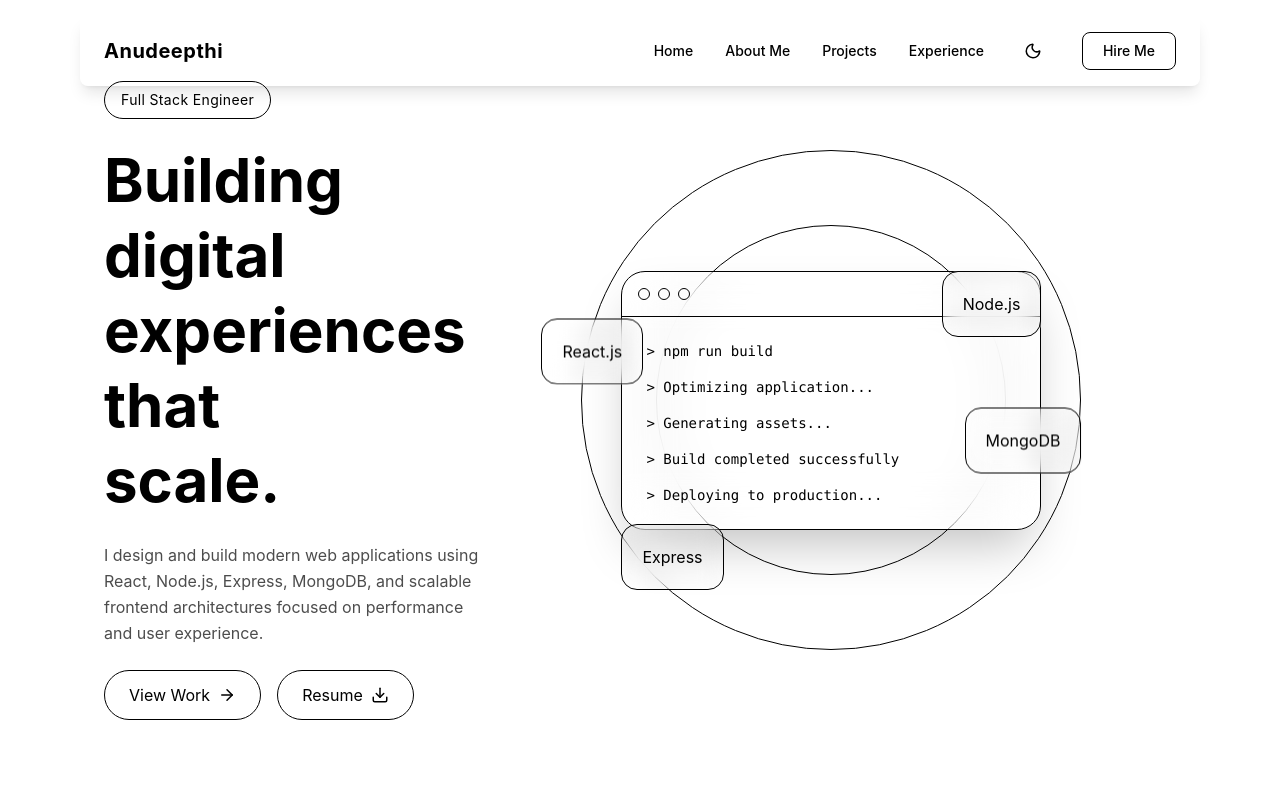
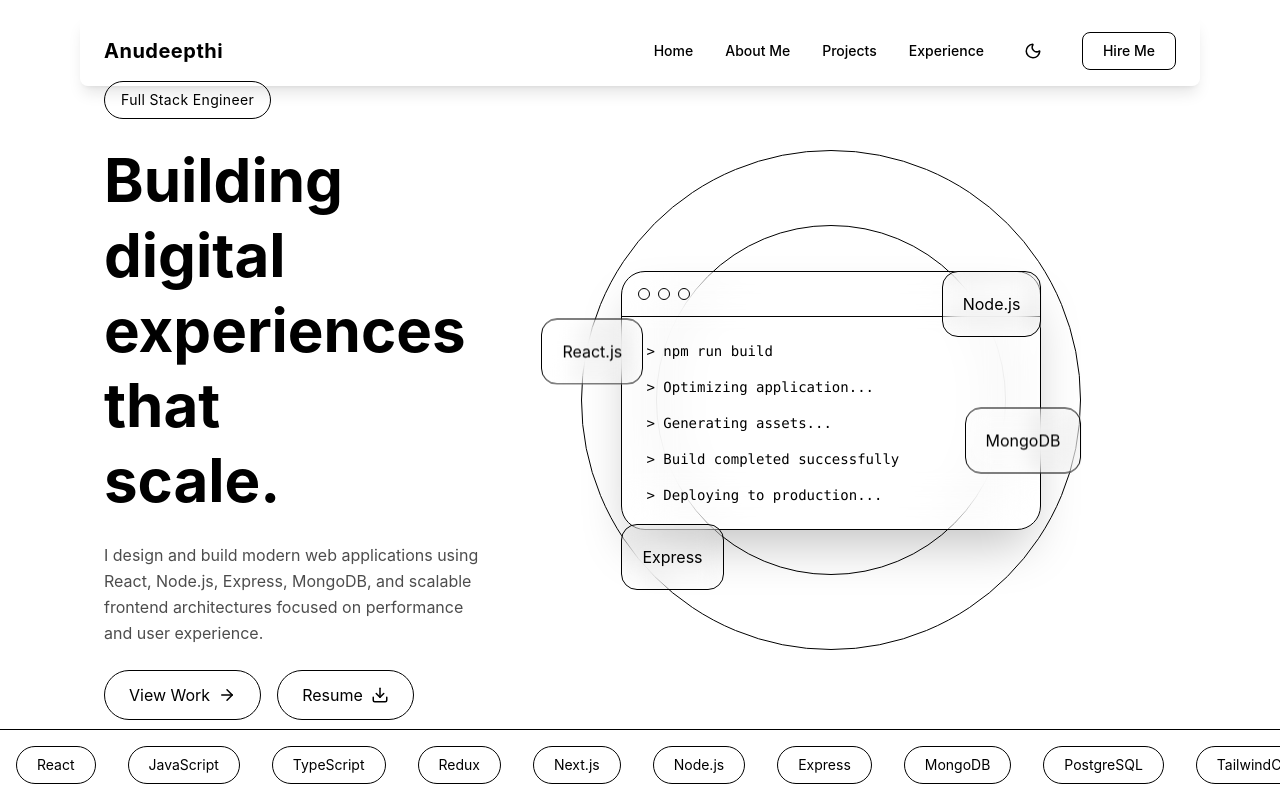
Before and after one commit to AnudeepthiKolagani/anudeepthi-workspace, a React (Vite) app: page / in a window 1280 px wide. Built offline with nearby package versions, Linux system fonts and the light colour scheme.

Commit message:
feat: add skills ticker at the bottom of home page

```diff
--- a/src/components/Home.jsx
+++ b/src/components/Home.jsx
@@ -1,8 +1,12 @@
 import { ArrowRight, Download } from "lucide-react";
+import SkillsTicker from "./SkillsTicker/SkillsTicker";
 
 export default function Home() {
   return (
-    <section id="home" className="relative min-h-screen overflow-hidden px-6">
+    <section
+      id="home"
+      className="relative min-h-screen w-full overflow-hidden px-6"
+    >
       {/* Glow Effects */}
       <div className="absolute left-20 top-32 h-72 w-72 rounded-full blur-3xl opacity-20 animate-pulse" />
       <div className="absolute right-20 bottom-20 h-80 w-80 rounded-full blur-3xl opacity-20 animate-pulse" />
@@ -51,6 +55,8 @@ export default function Home() {
         <div className="relative hidden lg:flex lg:w-9/12 items-center justify-center">
           <HeroAnimation />
         </div>
+
+        <SkillsTicker />
       </div>
     </section>
   );
--- /dev/null
+++ b/src/components/SkillsTicker/SkillsTicker.css
@@ -0,0 +1,19 @@
+.skills-track {
+  display: flex;
+  width: max-content;
+  animation: marquee 20s linear infinite;
+}
+
+.skills-track:hover {
+  animation-play-state: paused;
+}
+
+@keyframes marquee {
+  from {
+    transform: translateX(0);
+  }
+
+  to {
+    transform: translateX(-50%);
+  }
+}
--- /dev/null
+++ b/src/components/SkillsTicker/SkillsTicker.jsx
@@ -0,0 +1,33 @@
+const skills = [
+  "React",
+  "JavaScript",
+  "TypeScript",
+  "Redux",
+  "Next.js",
+  "Node.js",
+  "Express",
+  "MongoDB",
+  "PostgreSQL",
+  "TailwindCSS",
+  "Git",
+  "Docker",
+  "AWS",
+  "REST APIs",
+];
+
+export default function SkillsTicker() {
+  return (
+    <div className="absolute bottom-0 left-0 overflow-hidden border-t backdrop-blur-md">
+      <div className="skills-track flex">
+        {[...skills, ...skills].map((skill, index) => (
+          <div
+            key={index}
+            className="mx-4 my-4 whitespace-nowrap rounded-full border px-5 py-2 text-sm"
+          >
+            {skill}
+          </div>
+        ))}
+      </div>
+    </div>
+  );
+}
```
